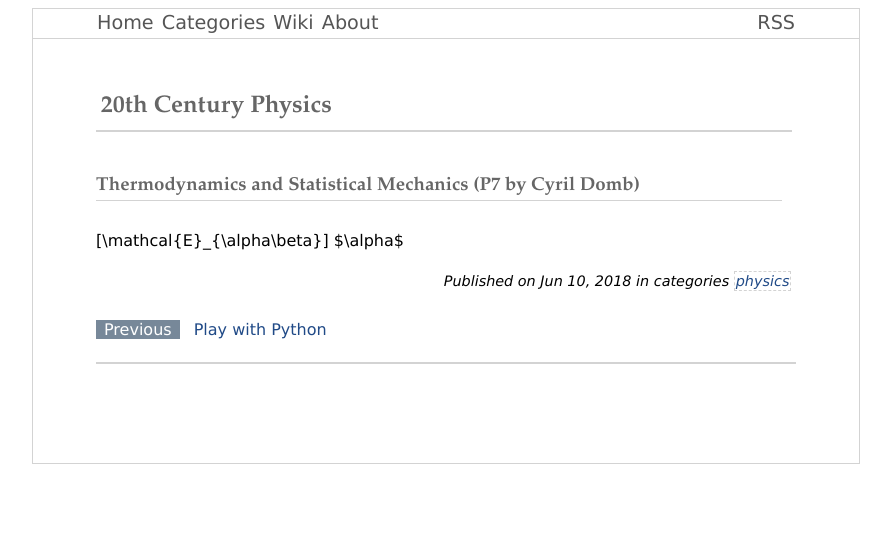
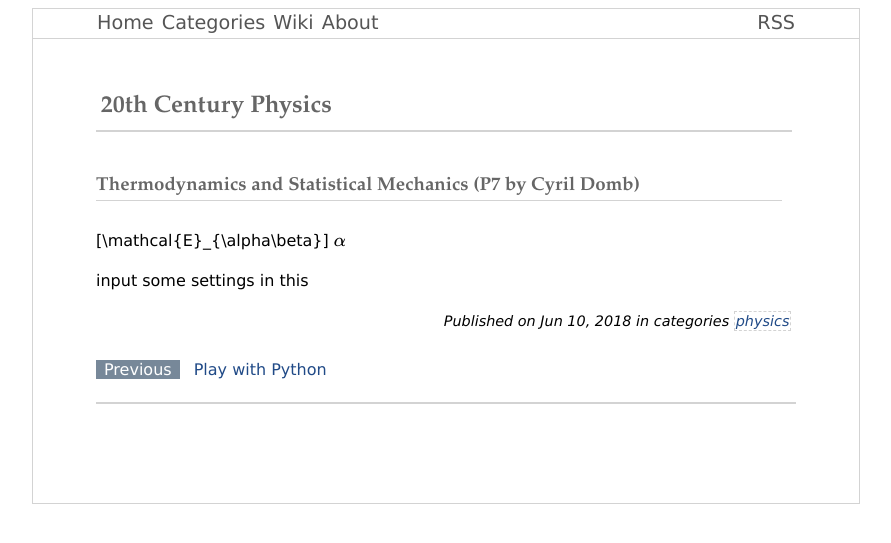
Before and after one commit to thales-page/thales-page.github.io, a Jekyll site: the page built from _posts/2018-06-10-20th-physics.md, in a window 1280 px wide. Shown: the top 543 px of the page, without its empty margins (194-1085 px from the left). Built offline with Jekyll 4.4.1, drawn with Linux system fonts in a browser that asks for light colours; Markdown is read by kramdown in place of the engine named in the settings; formulas are drawn with MathJax 3; comment, search, counter and statistics services are not loaded; some of the changed lines change nothing that is shown.

Commit message:
markdown

```diff
--- a/_includes/header.html
+++ b/_includes/header.html
@@ -9,6 +9,37 @@
     <link rel="stylesheet" href="{{ site.url }}/css/default.css" type="text/css" />
     <link rel="stylesheet" href="{{ site.url }}/css/small.css" type="text/css" media="(max-width: 720px)"/>
     <link rel="stylesheet" href="{{ site.url }}/css/syntax.css" type="text/css" />
+    <script type="text/x-mathjax-config">
+      MathJax.Hub.Config({
+        tex2jax: {
+          inlineMath: [['$','$'], ['\\(','\\)']],
+          skipTags: ["script", "noscript", "style", "textarea"]
+        },
+        "HTML-CSS": {
+          scale: 95,
+          mtextFontInherit: true
+        },
+        "SVG": {
+          mtextFontInherit: true
+        },
+        TeX: {
+          extensions: ["autobold.js"]
+        },
+      });
+    </script>
+    <script type="text/javascript" src="https://cdn.mathjax.org/mathjax/latest/MathJax.js?config=TeX-AMS-MML_HTMLorMML"></script>
+
+    <!-- Google Analytics Tracking code -->
+    <script type="text/javascript">
+      var _gaq = _gaq || [];
+      _gaq.push(['_setAccount', '{{ site.google_analytics }}']);
+      _gaq.push(['_trackPageview']);
+      (function() {
+        var ga = document.createElement('script'); ga.type = 'text/javascript'; ga.async = true;
+        ga.src = ('https:' == document.location.protocol ? 'https://ssl' : 'http://www') + '.google-analytics.com/ga.js';
+        var s = document.getElementsByTagName('script')[0]; s.parentNode.insertBefore(ga, s);
+      })();
+    </script>
     <link rel="shortcut icon" href="{{ site.url }}/favicon.ico" type="image/x-icon" />
   </head>
   <body>
--- a/_posts/2018-06-10-20th-physics.md
+++ b/_posts/2018-06-10-20th-physics.md
@@ -9,3 +9,5 @@ keywords: physics, history
 ### Thermodynamics and Statistical Mechanics (P7 by Cyril Domb)
 \[\mathcal{E}_{\alpha\beta}\]
 $\alpha$
+
+input some settings in this
```
